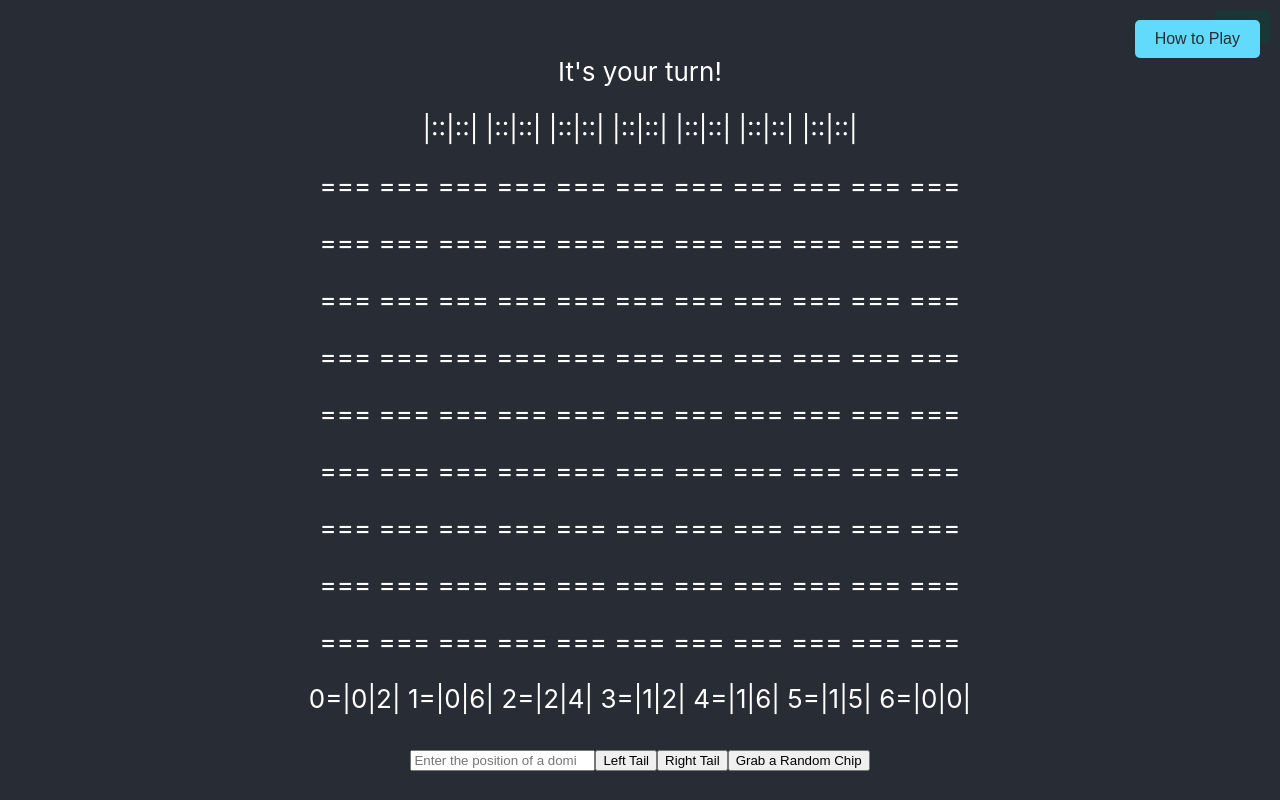
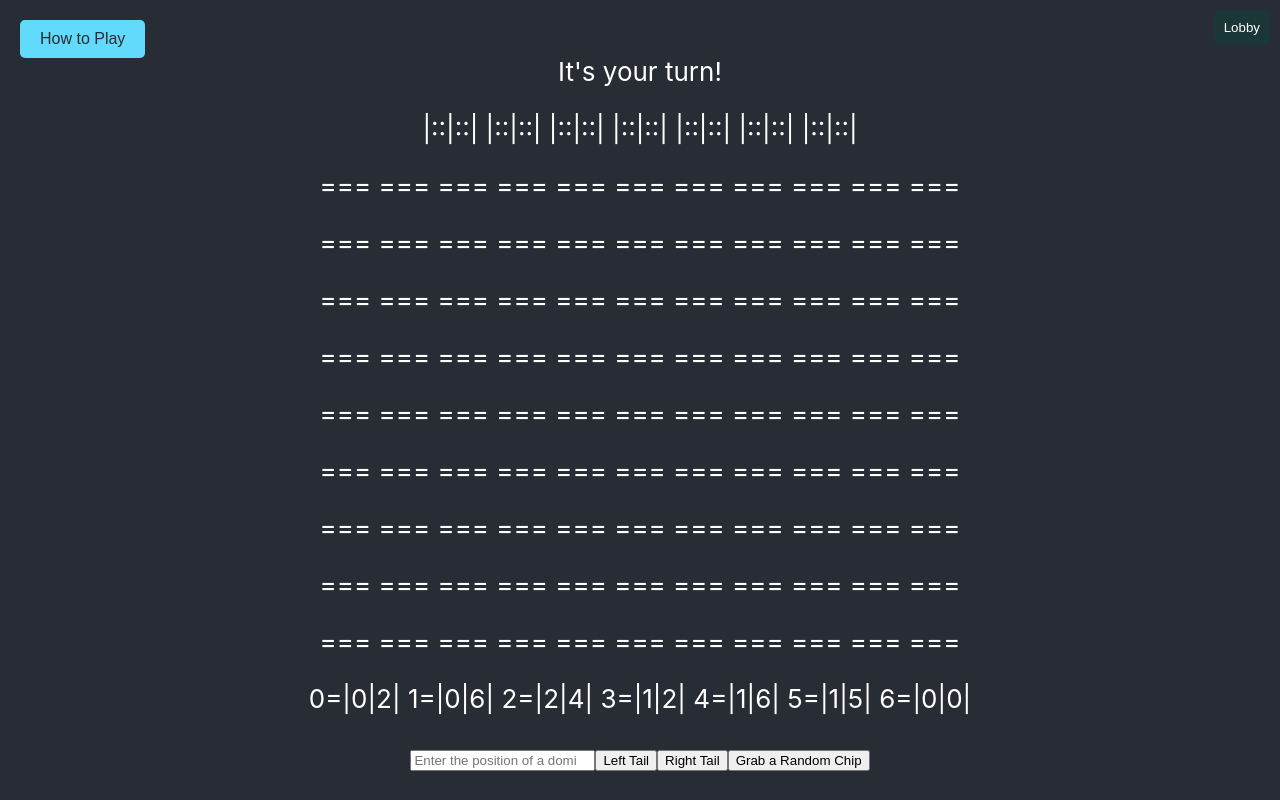
Before and after one commit to uprm-inso4116-2024-2025-s1/semester-project-multiplayer-dominoes, a React (Create React App) app in the folder frontend/: page /game in a window 1280 px wide. Built offline with nearby package versions, Linux system fonts and the light colour scheme.

Commit message:
Moved the button so it doesn't block the lobby button

```diff
--- a/frontend/src/App.css
+++ b/frontend/src/App.css
@@ -40,7 +40,7 @@
 .rules-button {
   position: fixed;
   top: 20px;
-  right: 20px;
+  left: 20px;
   padding: 10px 20px;
   font-size: 16px;
   background-color: #61dafb;
```
